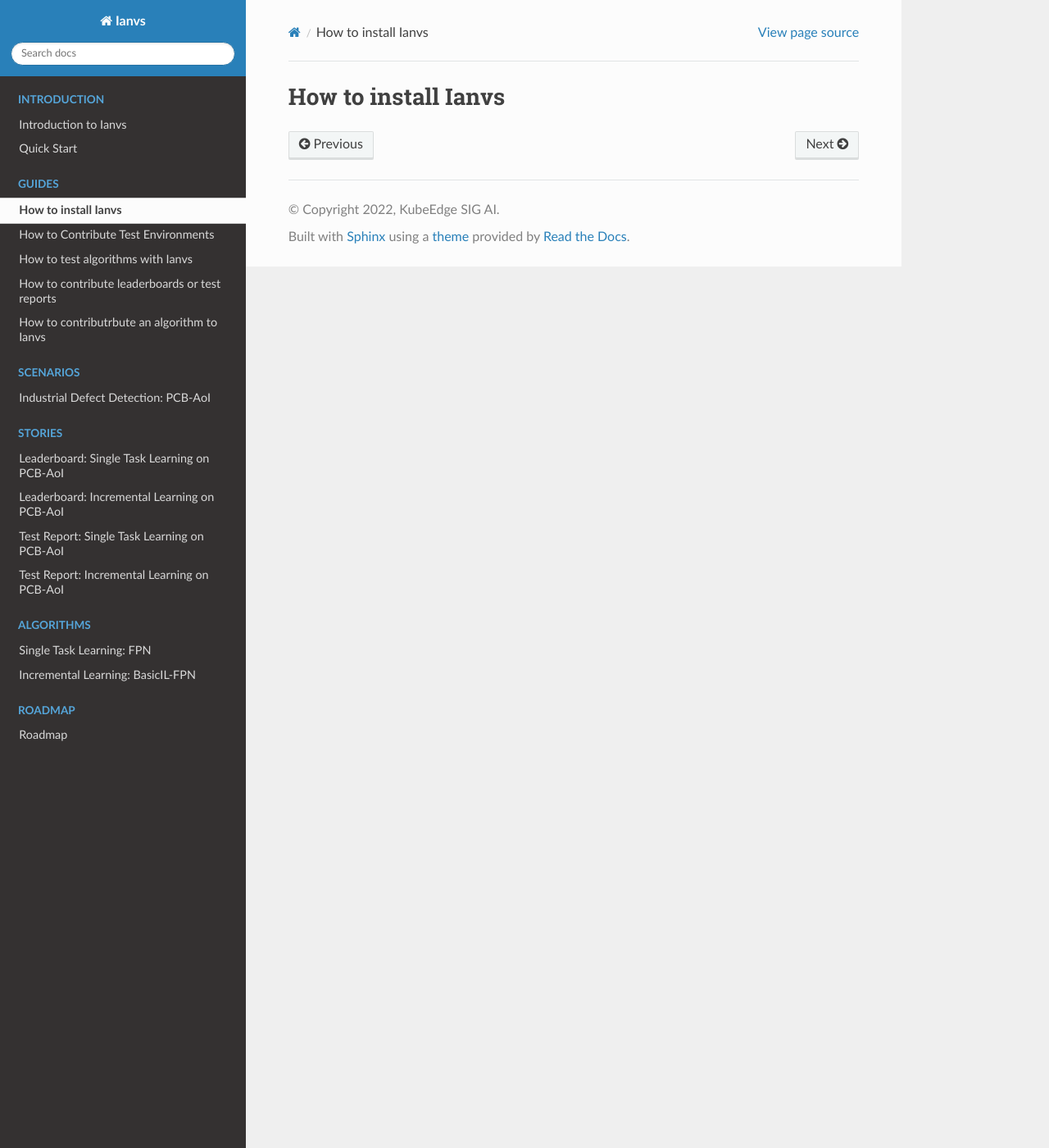
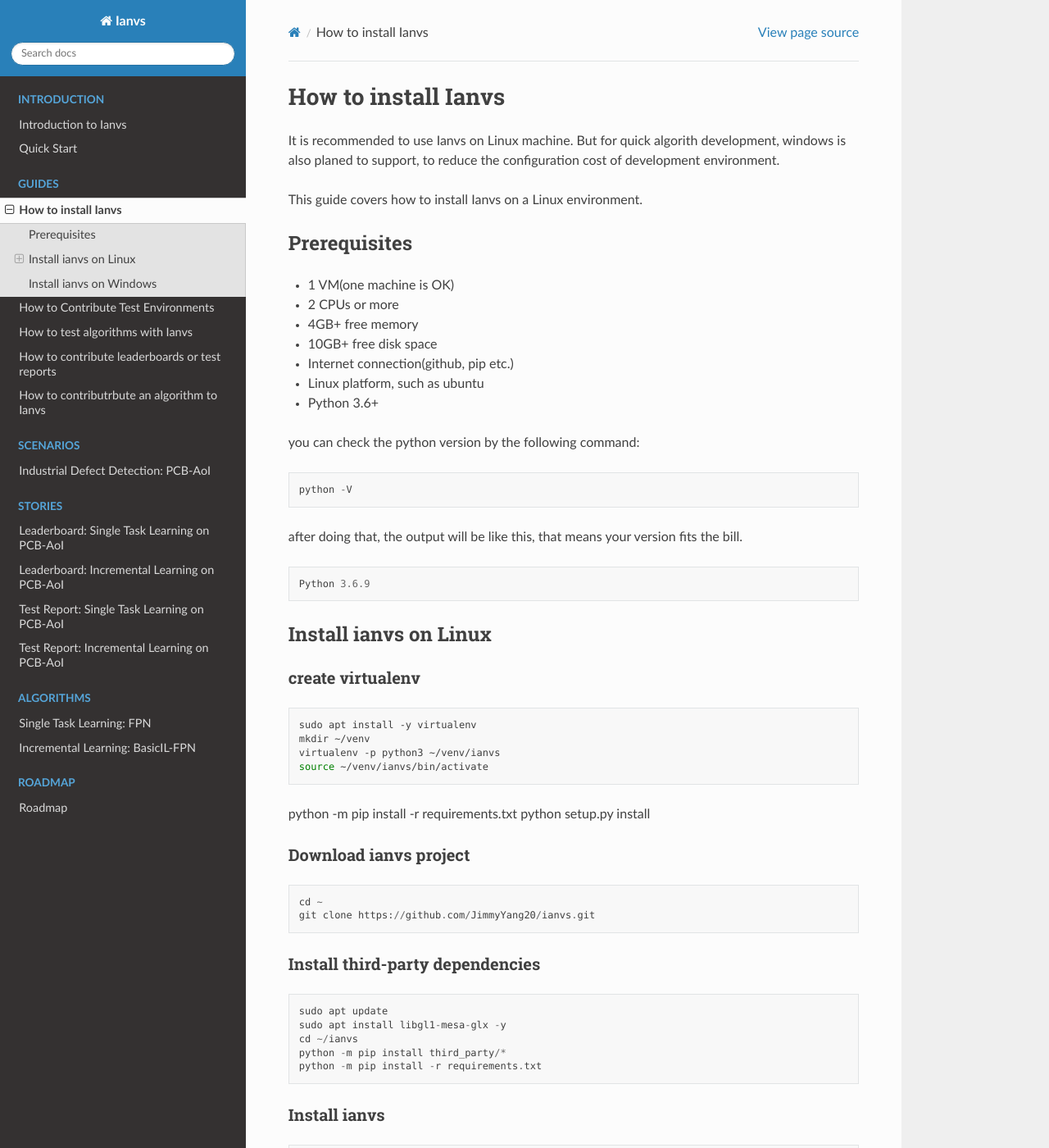
Before and after one commit to ECIL-EdgeAI/ianvs, a Sphinx documentation site: the page built from docs/guides/how-to-install-ianvs.md, in a window 1280 px wide and 1400 px high. Shown: the whole window at 82% size. Built offline with Sphinx 7.4.7 and the Read the Docs theme 2.0.0, drawn with Linux system fonts in a browser that asks for light colours; pages that are not in the unit, such as notebooks, are missing from menus; some of the changed text lies outside the part shown.

Commit message:
Add section: how-to-install-ianvs

````diff
--- a/docs/guides/how-to-install-ianvs.md
+++ b/docs/guides/how-to-install-ianvs.md
@@ -1 +1,71 @@
 # How to install Ianvs
+
+It is recommended to use Ianvs on Linux machine. But for quick algorith development, windows is also planed to support, to reduce the configuration cost of development environment.
+
+This guide covers how to install Ianvs on a Linux environment.
+
+## Prerequisites
+* 1 VM(one machine is OK)
+* 2 CPUs or more
+* 4GB+ free memory
+* 10GB+ free disk space
+* Internet connection(github, pip etc.)
+* Linux platform, such as ubuntu
+* Python 3.6+
+
+you can check the python version by the following command:
+```
+python -V
+```
+after doing that, the output will be like this, that means your version fits the bill.
+```
+Python 3.6.9
+```
+
+## Install ianvs on Linux
+
+
+### create virtualenv
+```shell
+sudo apt install -y virtualenv
+mkdir ~/venv
+virtualenv -p python3 ~/venv/ianvs
+source ~/venv/ianvs/bin/activate
+```
+
+python -m pip install -r requirements.txt
+python setup.py install
+
+
+### Download ianvs project
+```
+cd ~
+git clone https://github.com/JimmyYang20/ianvs.git
+```
+
+### Install third-party dependencies
+```
+sudo apt update
+sudo apt install libgl1-mesa-glx -y
+cd ~/ianvs
+python -m pip install third_party/*
+python -m pip install -r requirements.txt
+```
+
+### Install ianvs
+```
+python setup.py install
+```
+
+### Check the installation
+```shell
+ianvs -v
+```
+If the version information is printed, Ianvs is installed successful.
+
+
+
+
+## Install ianvs on Windows
+
+TODO
````
